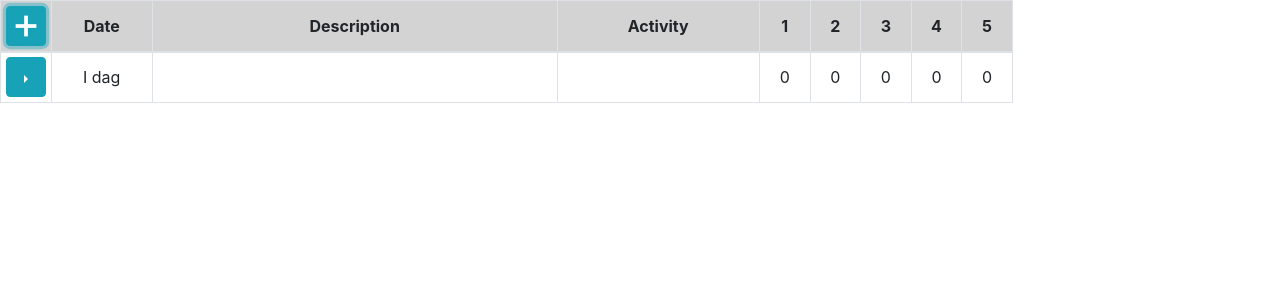
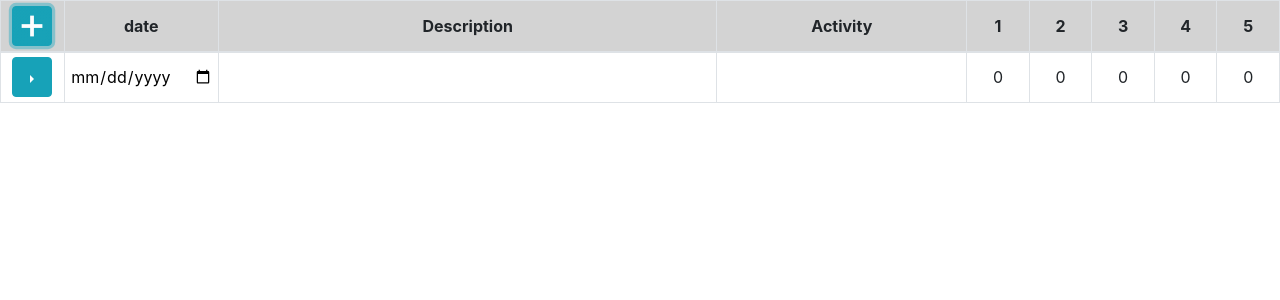
Before and after one commit to LarsL123/WorkoutDiary-Frontend, a React (Create React App) app: page / in a window 1280 px wide. Both pictures are taken after a click on the button 25 px from the left and 25 px from the top of the page. Shown: the top 300 px of the page. Built offline with nearby package versions, Linux system fonts and the light colour scheme; no server answers.

Commit message:
The table is now functional! This is the first experimental build. It is not very stable and it needs some refactoriung and polishing. More to come!

```diff
--- /dev/null
+++ b/src/common/react/inputDataContext.js
@@ -0,0 +1,3 @@
+import { createContext } from "react";
+
+export const InputDataContext = createContext();
--- /dev/null
+++ b/src/inputTable/components/dateDisplay.jsx
@@ -0,0 +1,39 @@
+import React, { useContext } from "react";
+import updateWorkout from "../data/saveWorkout";
+import { InputDataContext } from "../../common/react/inputDataContext";
+
+const DateDisplay = ({ col }) => {
+  const { date } = col;
+  const { data, updateData } = useContext(InputDataContext);
+
+  const onChange = event => {
+    data.forEach(element => {
+      if (element._id === col._id) {
+        element.date = new Date(event.target.value).toISOString();
+      }
+    });
+
+    updateData([...data]);
+    updateWorkout(event.target.closest("tr"));
+  };
+
+  return (
+    <div contentEditable={false}>
+      <input
+        style={{ border: "none" }}
+        type="date"
+        onInput={event => {
+          event.stopPropagation(); //Prevent parents onInput beeing called
+        }}
+        onChange={onChange}
+        value={formatDate(date)}
+      ></input>
+    </div>
+  );
+};
+
+export default DateDisplay;
+
+function formatDate(date) {
+  return date.substring(0, 10);
+}
--- a/src/inputTable/components/newWorkout.jsx
+++ b/src/inputTable/components/newWorkout.jsx
@@ -16,6 +16,7 @@ const NewWorkout = () => {
       <img
         src={pluss}
         style={{ width: "38px", height: "38px", verticalAlign: "top" }}
+        alt="Add"
       ></img>
     </button>
   );
--- a/src/inputTable/data/getWorkouts.js
+++ b/src/inputTable/data/getWorkouts.js
@@ -8,12 +8,12 @@ async function fetch() {
 }
 
 function format(workouts) {
-  workouts.forEach(element => {
-    const date = new Date(element.date);
-    const newFormat =
-      date.getDate() + "-" + (date.getMonth() + 1) + "-" + date.getFullYear();
-    element.date = newFormat;
-  });
+  // workouts.forEach(element => {
+  //   const date = new Date(element.date);
+  //   const newFormat =
+  //     date.getDate() + "-" + (date.getMonth() + 1) + "-" + date.getFullYear();
+  //   element.date = newFormat;
+  // }); //TODO: Move date fromatting to dateDisplay.jsx
 }
 
 export default async function getRows() {
--- a/src/inputTable/data/saveWorkout.js
+++ b/src/inputTable/data/saveWorkout.js
@@ -7,20 +7,19 @@ export default function updateWorkout(data) {
   const children = data.children;
 
   const dataOut = {
-    date: new Date(), //children[0].textContent //Not yet able to store dates
-    description: children[1].textContent,
-    type: children[2].textContent,
+    date: new Date(children[1].firstElementChild.firstElementChild.value),
+    description: children[2].textContent,
+    type: children[3].textContent,
     zones: {
-      1: children[3].textContent || 0,
-      2: children[4].textContent || 0,
-      3: children[5].textContent || 0,
-      4: children[6].textContent || 0,
-      5: children[7].textContent || 0
-      //   6: children[8].textContent || 0,  //not implementet on client side!
-      //   7: children[9].textContent || 0
+      1: children[4].textContent || 0,
+      2: children[5].textContent || 0,
+      3: children[6].textContent || 0,
+      4: children[7].textContent || 0,
+      5: children[8].textContent || 0
     }
   };
-  console.log(dataOut);
+  console.log("The data to be sendt:", dataOut);
+
   send(_id, dataOut);
 }
 
@@ -34,6 +33,4 @@ function send(_id, data) {
       console.log(error);
     }
   );
-
-  console.log("sending ajax: ", _id + " : ");
 }
--- a/src/inputTable/inputTable.jsx
+++ b/src/inputTable/inputTable.jsx
@@ -7,6 +7,8 @@ import deleteWorkout from "./data/deleteWorkout";
 import createWorkout from "./data/createWorkout";
 import { DeleteContext } from "../common/react/deleteContext";
 import { AddContext } from "../common/react/addContext";
+import { InputDataContext } from "../common/react/inputDataContext";
+import DateDisplay from "./components/dateDisplay";
 
 const InputTable = () => {
   const [columns, setColumns] = useState(null);
@@ -33,8 +35,8 @@ const InputTable = () => {
     data.unshift({
       _id,
       date: "I dag",
-      description: "",
-      type: "",
+      description: " ",
+      type: " ",
       zones: {
         1: 0,
         2: 0,
@@ -54,7 +56,11 @@ const InputTable = () => {
         content: columnData => <DropRight col={columnData}></DropRight>,
         headerContent: column => <NewWorkout></NewWorkout>
       },
-      { path: "date", label: "Date" },
+      {
+        key: "date",
+        content: column => <DateDisplay col={column}></DateDisplay>,
+        label: "date"
+      },
       { path: "description", label: "Description" },
       { path: "type", label: "Activity" },
       { path: "zones.1", label: "1" },
@@ -76,6 +82,8 @@ const InputTable = () => {
   }, []);
 
   return (
+    //Please refactor this in next dev-session
+    <InputDataContext.Provider value={{ data, updateData }}>
       <DeleteContext.Provider value={onDelete}>
         <AddContext.Provider value={addNew}>
           <Table
@@ -85,6 +93,7 @@ const InputTable = () => {
           />
         </AddContext.Provider>
       </DeleteContext.Provider>
+    </InputDataContext.Provider>
   );
 };
 
--- a/src/inputTable/tableBody.jsx
+++ b/src/inputTable/tableBody.jsx
@@ -40,7 +40,7 @@ const TableBody = props => {
                 <td
                   key={createKey(item, column)}
                   className={styles.td}
-                  style={{ width: widths[index], maxWidth: "100px" }}
+                  style={{ width: widths[index], maxWidth: "200px" }}
                   contentEditable={true}
                   onInput={onChange}
                 >
```
Lines whose indentation alone changed are shown as unchanged.
